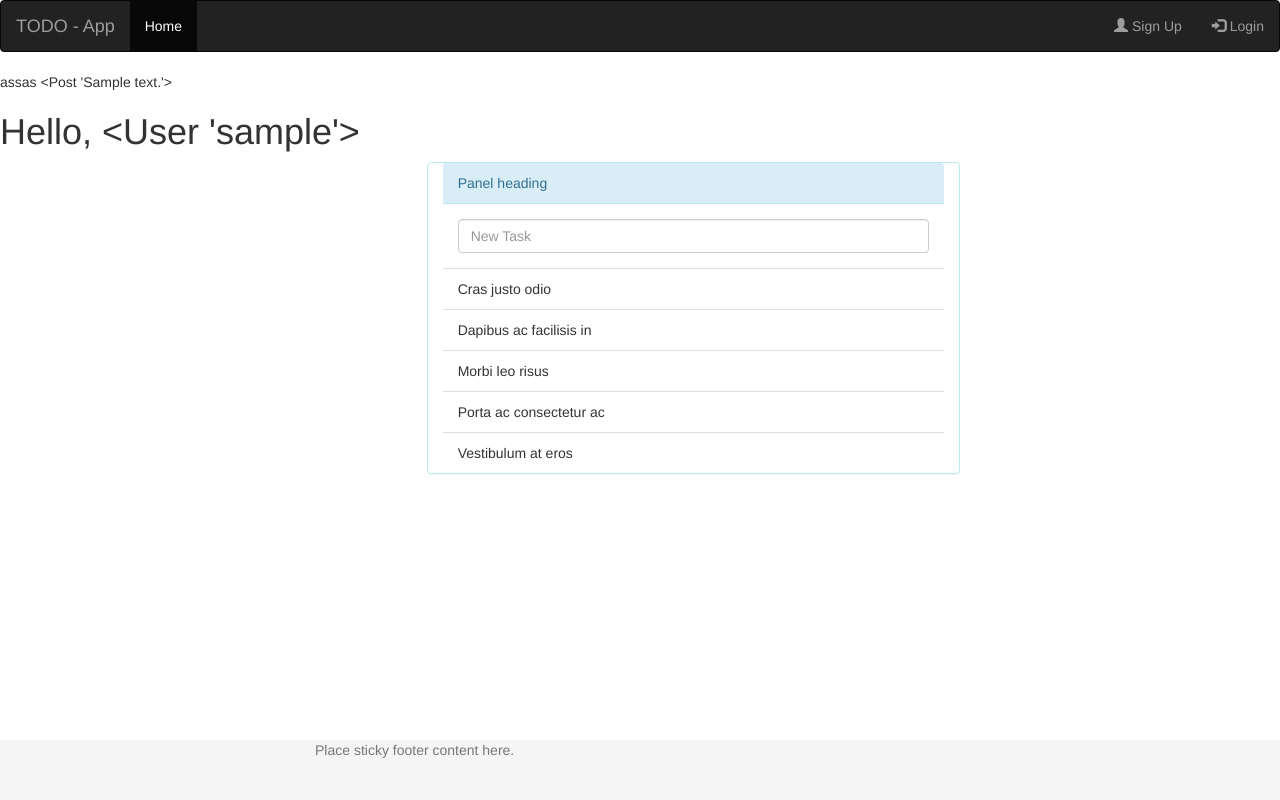
After one commit to GabrielRato/todo-app, a Flask app: template app/templates/user_page.html in a window 1280 px wide. The commit adds this page. Run offline with Flask 2, Linux system fonts and the light colour scheme; the template is opened without the code that fills it: values that come from a table or form of the project are taken from there, others are empty; tables that the repository leaves empty hold one stand-in row (values such as "Sample post"); some libraries are stand-ins or nearby versions.

Commit message:
User page added

```diff
--- /dev/null
+++ b/app/static/js/user.js
@@ -0,0 +1,6 @@
+// A $( document ).ready() block.
+$( document ).ready(function() {
+    console.log( "ready!" );
+    var data = $('#user-posts')
+    console.log(data.data());
+});
--- a/app/templates/base.html
+++ b/app/templates/base.html
@@ -11,6 +11,7 @@
   <link href="/static/css/bootstrap.min.css" rel="stylesheet">
   <!-- Custom styles for this template -->
   <link href="/static/css/sticky-footer.css" rel="stylesheet">
+
   <!-- HTML5 shim and Respond.js for IE8 support of HTML5 elements and media queries -->
   <!-- WARNING: Respond.js doesn't work if you view the page via file:// -->
   <!--[if lt IE 9]>
--- /dev/null
+++ b/app/templates/user_page.html
@@ -0,0 +1,39 @@
+{% extends "base.html" %}
+
+{% block title %}This is an example page{% endblock %}
+
+
+
+{% block content %}
+<meta id="user-posts" data-name="{{post}}" >
+assas {{post}}
+
+<h1>Hello, {{ user }}</h1>
+<script
+  src="https://code.jquery.com/jquery-3.2.1.slim.min.js"
+  integrity="sha256-k2WSCIexGzOj3Euiig+TlR8gA0EmPjuc79OEeY5L45g="
+  crossorigin="anonymous"></script>
+<script type="text/javascript" src="/static/js/user.js"></script>
+<div class="panel panel-info col-sm-offset-4 col-sm-5">
+  <!-- Default panel contents -->
+  <div class="panel-heading">Panel heading</div>
+  <div class="panel-body">
+ <input type="text" class="form-control"
+  placeholder="New Task" aria-describedby="basic-addon2">
+  </div>
+
+  <!-- List group -->
+  <ul class="list-group">
+    <li class="list-group-item">Cras justo odio</li>
+    <li class="list-group-item">Dapibus ac facilisis in</li>
+    <li class="list-group-item">Morbi leo risus</li>
+    <li class="list-group-item">Porta ac consectetur ac</li>
+    <li class="list-group-item">Vestibulum at eros</li>
+  </ul>
+</div>
+{% endblock %}
+
+{% block scripts %}
+<script src="{{url_for('static/js', filename='user.js')}}"></script>
+{{super()}}
+{% endblock %}
```
Also changed, not shown: app/views.py (+18 -8 lines), 2 other files.
